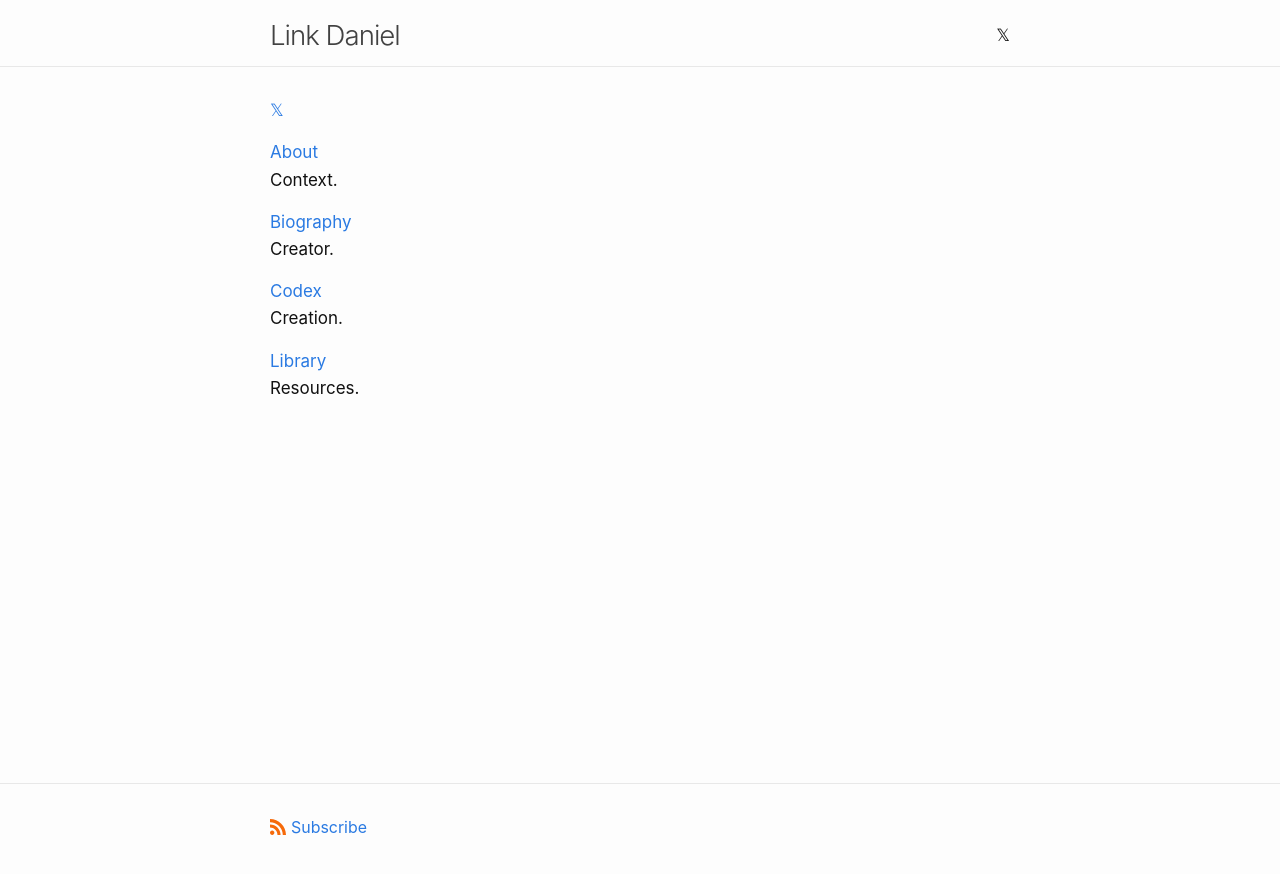
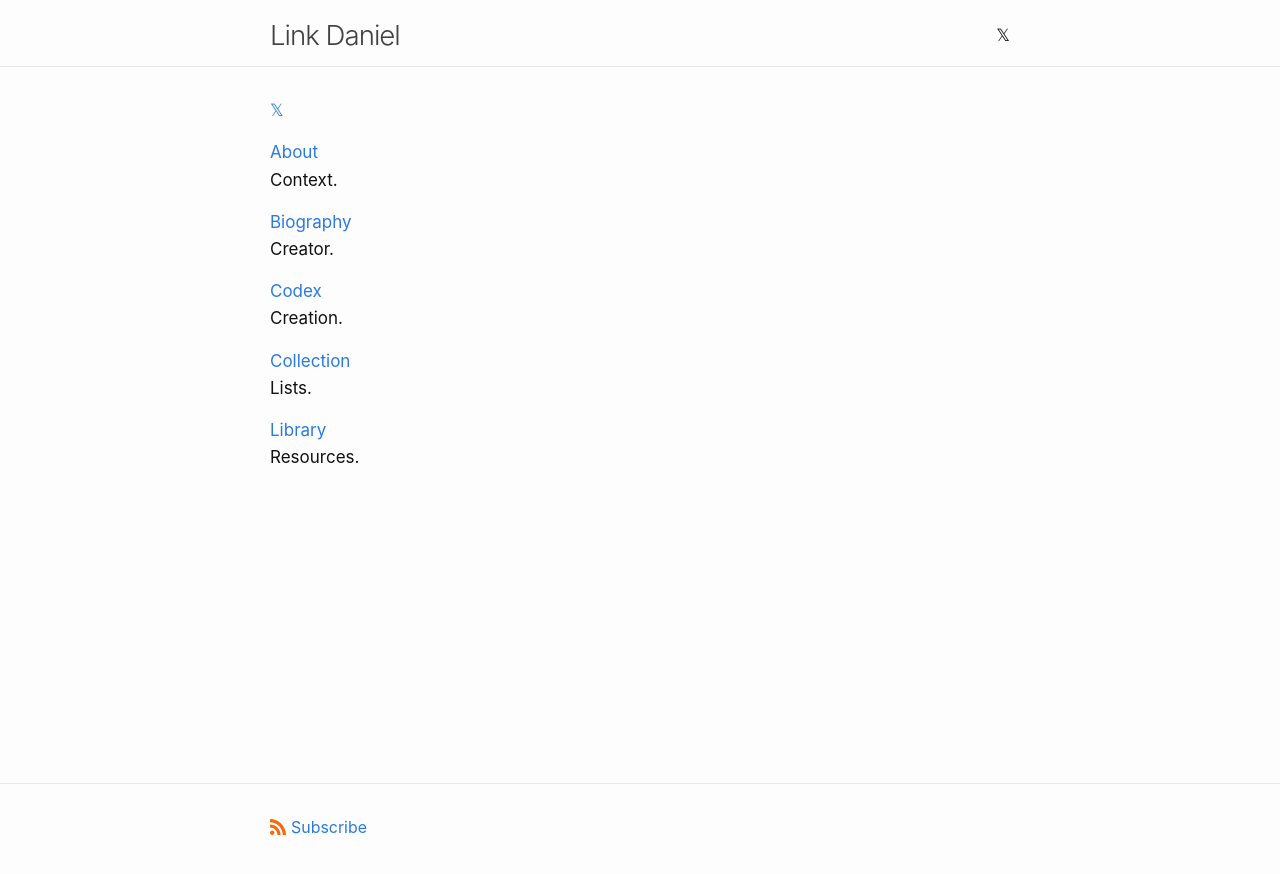
Before and after one commit to link-daniel/link.github.io, a Jekyll site: the page built from index.md, in a window 1280 px wide. Shown: the top 874 px of the page. Built offline with Jekyll 4.4.1, drawn with Linux system fonts in a browser that asks for light colours.

Commit message:
Update index.md

```diff
--- a/index.md
+++ b/index.md
@@ -22,6 +22,10 @@ Creator.
 <br/>
 Creation.
 
+[Collection](/collection)
+<br/>
+Lists.
+
 [Library](/library)
 <br/>
 Resources.
```
